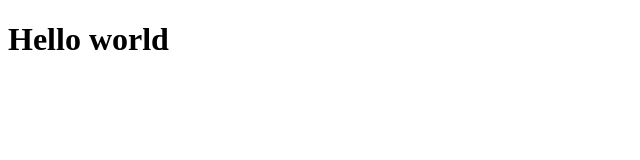
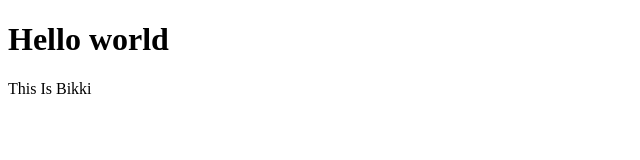
Before and after one commit to biki2/Project-1, a plain HTML site: page index.html in a window 1280 px wide. Shown: the whole page, without its empty margins (0-640 px from the left). Drawn offline with Linux system fonts and the light colour scheme.

Commit message:
add line

```diff
--- a/index.html
+++ b/index.html
@@ -9,5 +9,6 @@
 <link rel="stylesheet" href="style.css">
 <body>
     <h1>Hello world</h1>
+    <p>This Is Bikki</p>
 </body>
 </html>
```
